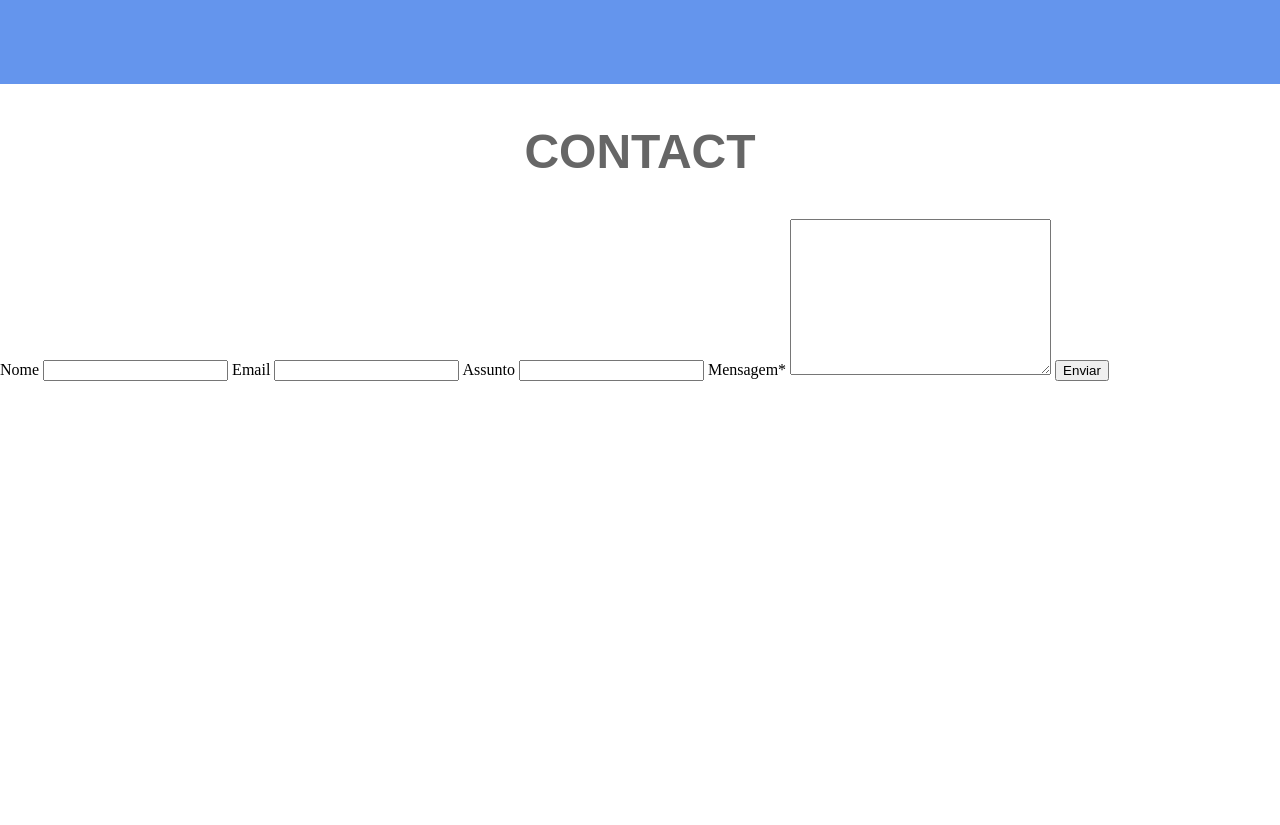
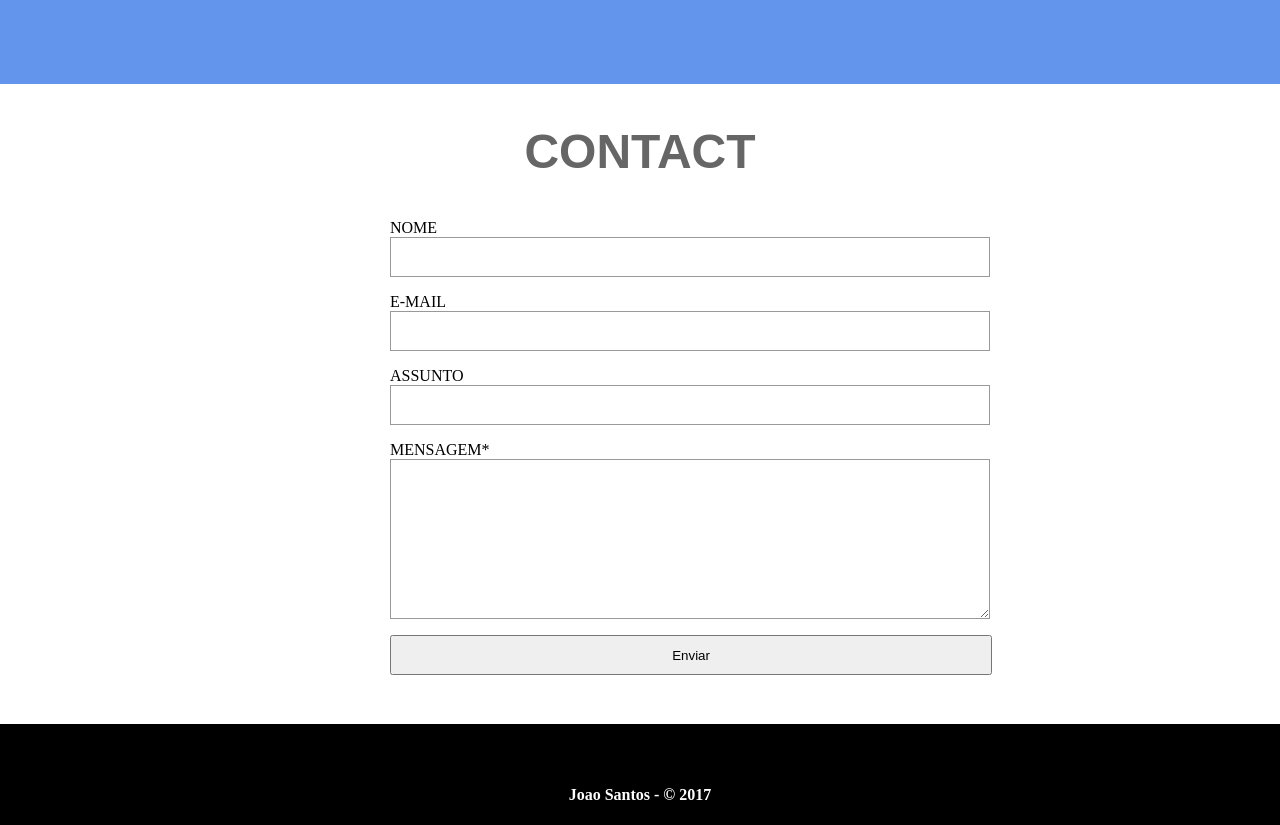
Before and after one commit to Jovsantos/jovsantos.github.io, a plain HTML site: page index.html in a window 1280 px wide. Shown: the part 1540-2365 px from the top of the page. Before the commit the page ends 1921 px from the top, so only its background shows below. Drawn offline with Linux system fonts and the light colour scheme.

Commit message:
Seção Contact Concluída

```diff
--- a/css/style.css
+++ b/css/style.css
@@ -110,3 +110,51 @@ div.col img{
 }
 
 /* Contact */
+form {
+  margin: 0 auto;
+  width: 500px;
+  height: 600px;
+}
+form div + div {
+  margin-top: 1em;
+}
+label {
+  display: inline-block;
+  text-align: right;
+  text-transform: uppercase;
+}
+input, textarea {
+  font: 1em sans-serif;
+  width: 600px;
+  height: 40px;
+  box-sizing: border-box;
+  border: 1px solid #999;
+}
+textarea {
+  vertical-align: top;
+  height: 10em;
+}
+.btn {
+  padding-left: 7px;
+}
+button {
+  width: 122%;
+  height: 40px;
+  margin-left: -0.5em;
+}
+
+/* Footer */
+.footer {
+  background: #000;
+  color: white;
+  overflow: hidden;
+}
+.container-foo .social-item {
+  display: flex;
+}
+.footer h4 {
+  text-align: center;
+}
+.social-item {
+  margin-top: 10px;
+}
--- a/index.html
+++ b/index.html
@@ -69,41 +69,53 @@
   <!-- Contact -->
   <form>
     <h2 id="contact">Contact</h2>
-    <div class="container-form">
-      <label>Nome <input type="text"></label>
+    <div>
+      <label for="nome">Nome</label>
+      <input type="text" id="nome">
+    </div>
 
-      <label>Email <input type="email"></label>
+    <div>
+      <label for="email">E-mail</label>
+      <input type="email" id="email">
+    </div>
 
-      <label>Assunto <input type="text"></label>
+    <div>
+      <label for="assunto">Assunto</label>
+      <input type="text" id="assunto">
+    </div>
 
-      <label>Mensagem* <textarea cols="30" rows="10"></textarea></label>
+    <div>
+      <label for="msg">Mensagem*</label>
+      <textarea cols="30" rows="10" id="msg"></textarea>
+    </div>
 
-      <input type="submit" value="Enviar">
+    <div class="btn">
+      <button type="submit">Enviar</button>
     </div>
   </form>
 
   <!-- Footer -->
-  <!-- <div class="footer">
-    <div class="container">
-      <a href="#">
+  <div class="footer">
+    <div class="container-foo">
+      <a class="social-item" href="#">
         <img src="#" alt="">
       </a>
 
-      <a href="#">
+      <a class="social-item" href="#">
         <img src="#" alt="">
       </a>
 
-      <a href="#">
+      <a class="social-item" href="#">
         <img src="#" alt="">
       </a>
 
-      <a href="#">
+      <a class="social-item" href="#">
         <img src="#" alt="">
       </a>
 
-      <p>Joao Santos - &copy 2017</p>
+      <h4>Joao Santos - &copy 2017</h4>
     </div>
-  </div> -->
+  </div>
 
 </body>
 </html>
```
